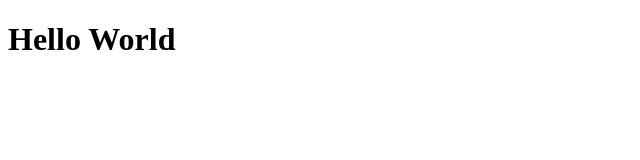
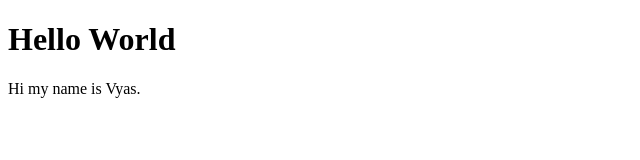
Before and after one commit to EliMcPherson/My-code, a plain HTML site: page index.html in a window 1280 px wide. Shown: the whole page, without its empty margins (0-640 px from the left). Drawn offline with Linux system fonts and the light colour scheme.

Commit message:
Hi this is vyas' first commit

```diff
--- a/index.html
+++ b/index.html
@@ -8,5 +8,6 @@
 </head>
 <body>
     <h1>Hello World</h1>
+    <p>Hi my name is Vyas.</p>
 </body>
 </html>
```
